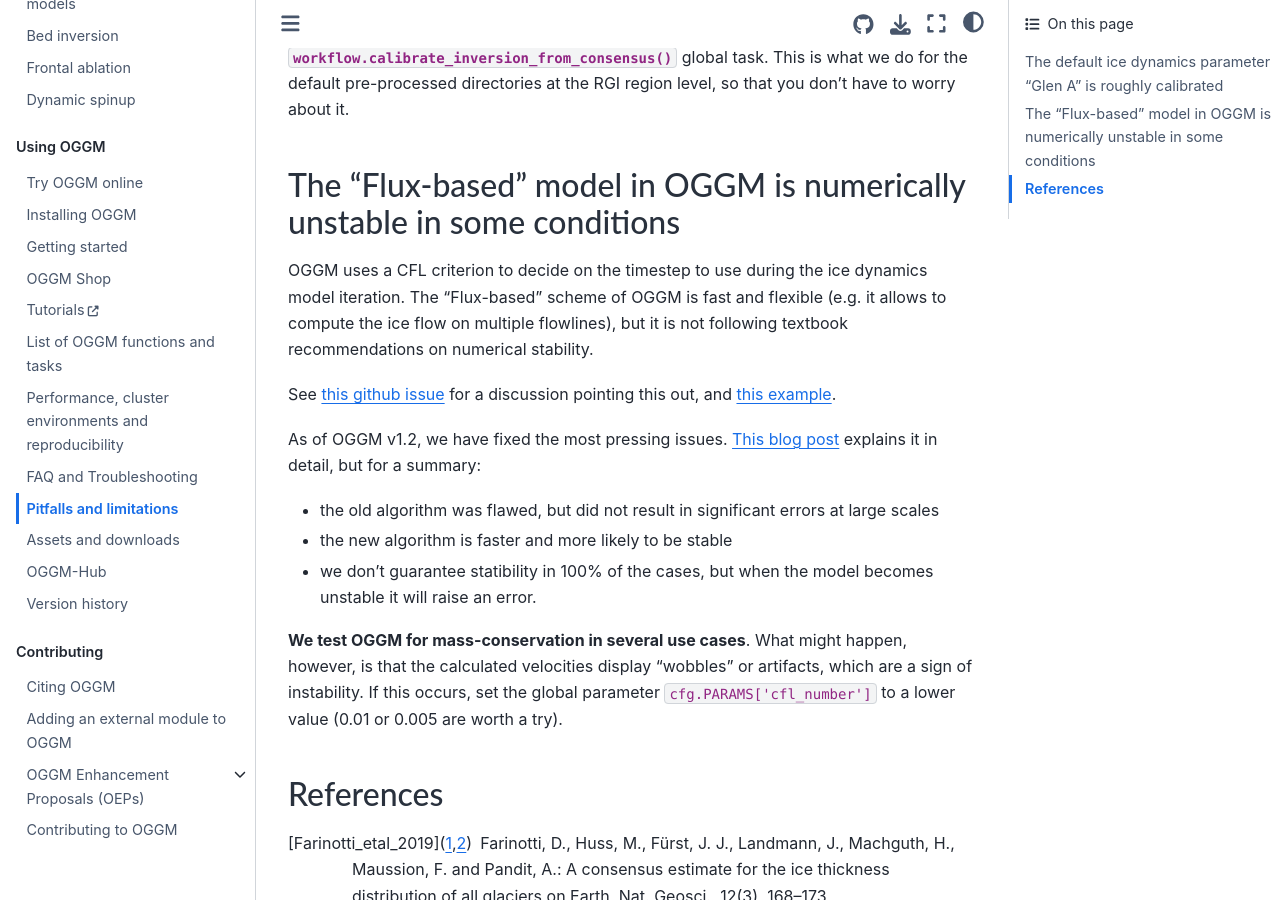
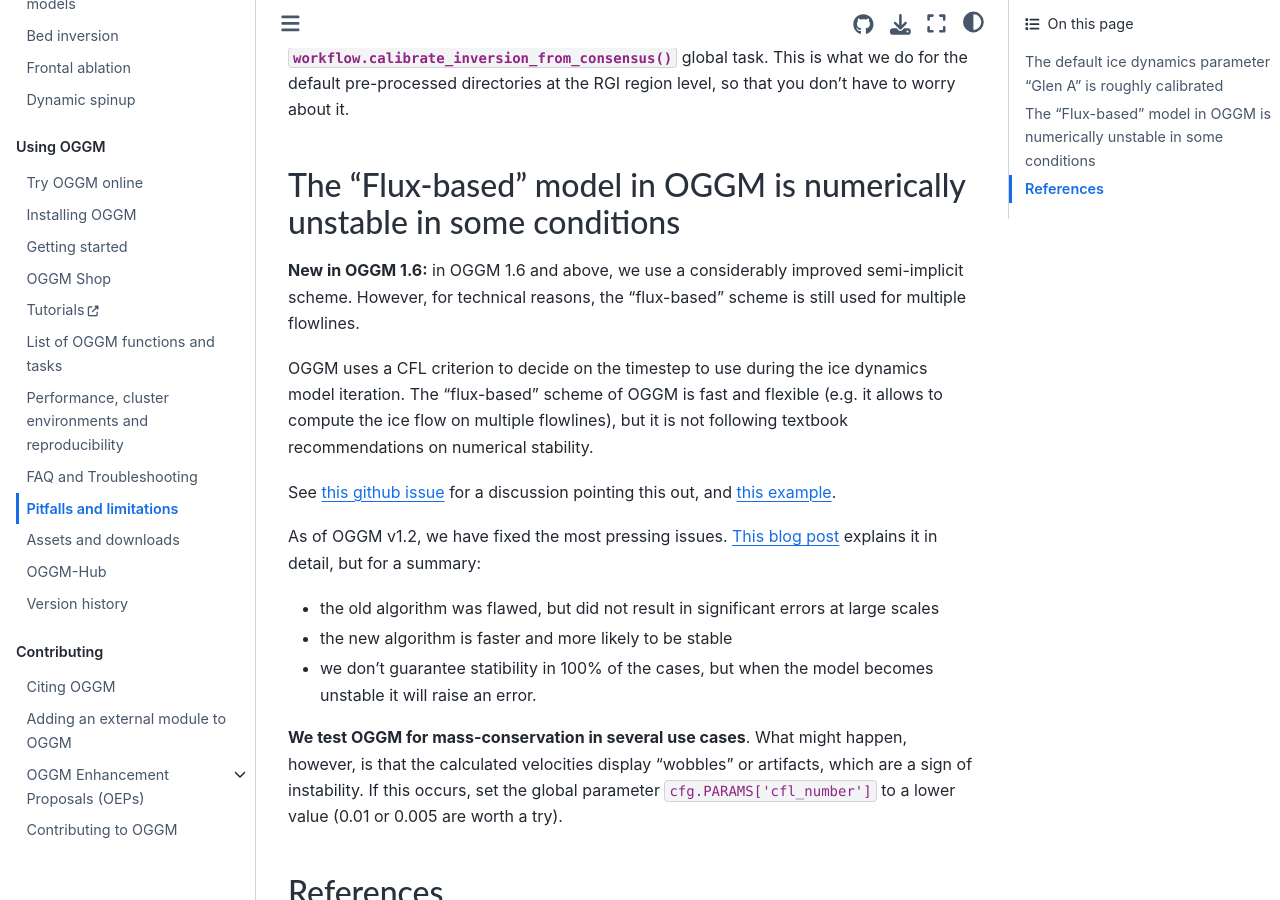
Before and after one commit to OGGM/oggm, a Sphinx documentation site: the page built from docs/pitfalls.rst, in a window 1280 px wide and 900 px high, scrolled down 2230 px. Built offline with Sphinx 7.4.7 and the Sphinx Book theme 1.1.4, drawn with Linux system fonts in a browser that asks for light colours; the version number could not be read and is left out.

Commit message:
Update pitfalls.rst

```diff
--- a/docs/pitfalls.rst
+++ b/docs/pitfalls.rst
@@ -92,8 +92,12 @@ RGI region level, so that you don't have to worry about it.
 The "Flux-based" model in OGGM is numerically unstable in some conditions
 =========================================================================
 
+**New in OGGM 1.6:** in OGGM 1.6 and above, we use a considerably improved
+semi-implicit scheme. However, for technical reasons, the "flux-based"
+scheme is still used for multiple flowlines.
+
 OGGM uses a CFL criterion to decide on the timestep to use during the
-ice dynamics model iteration. The "Flux-based" scheme of OGGM is fast and
+ice dynamics model iteration. The "flux-based" scheme of OGGM is fast and
 flexible (e.g. it allows to compute the ice flow on multiple flowlines),
 but it is not following textbook recommendations on numerical stability.
 
```
